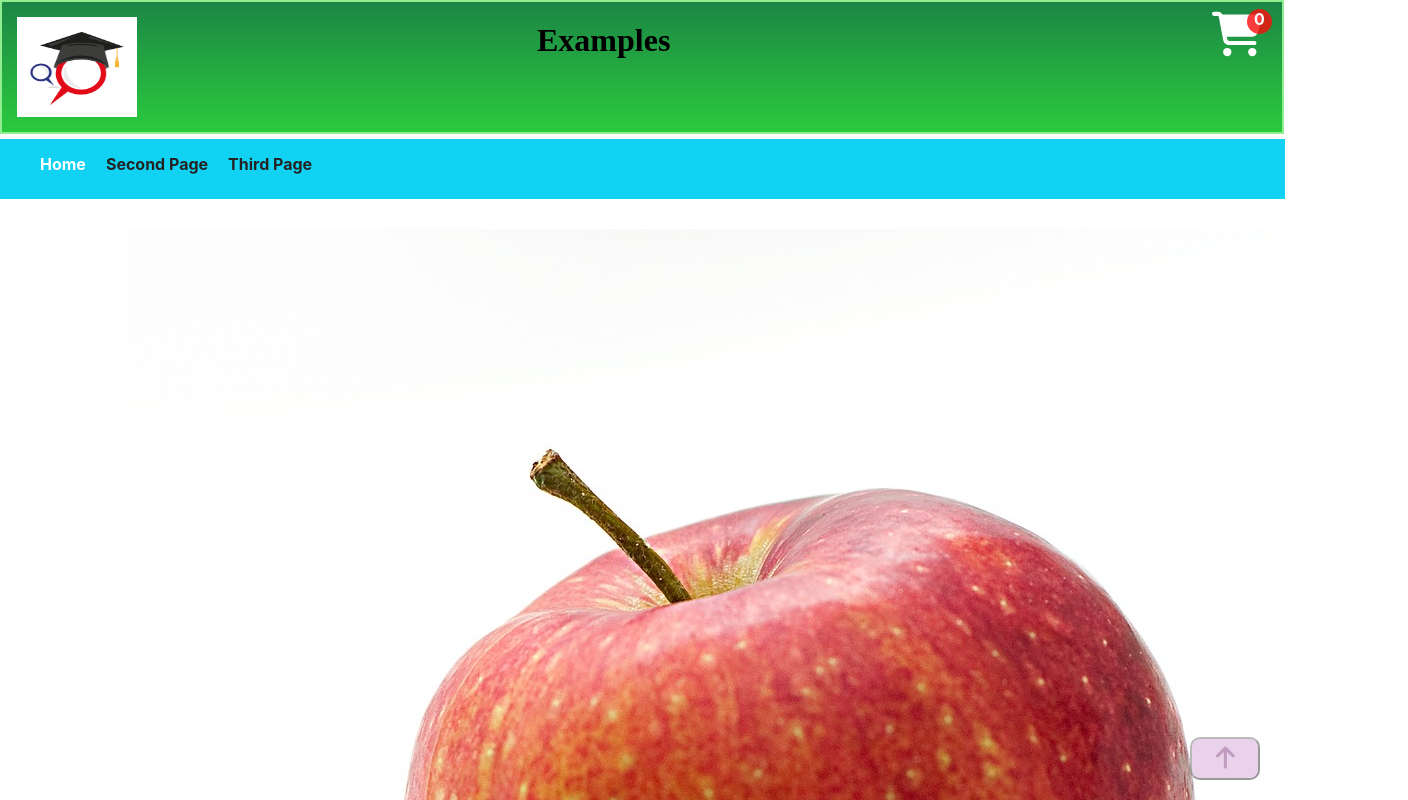
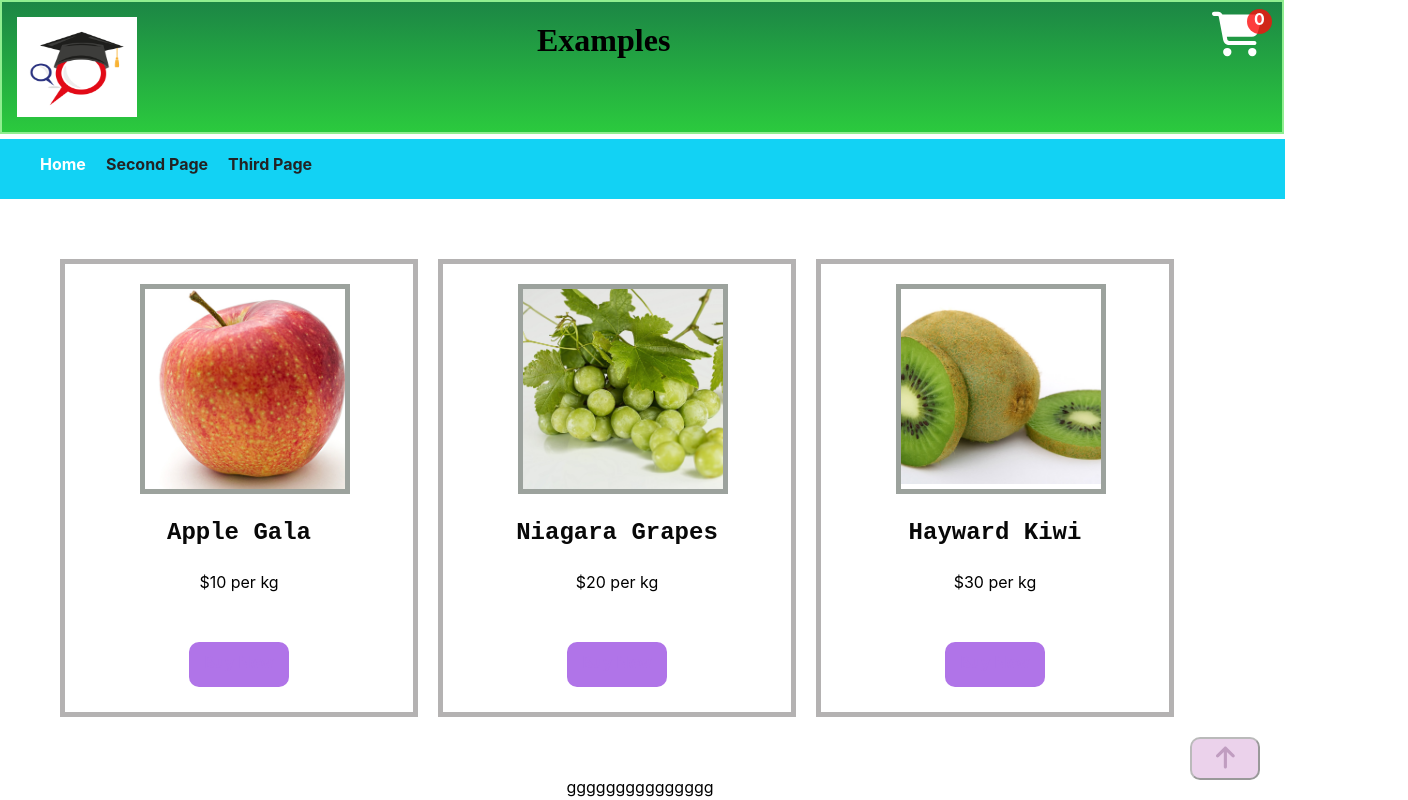
Before and after one commit to mvpetrusenko/react-pet-project, a React (Create React App) app: page / in a window 1280 px wide. Shown: the top 800 px of the page, 1408 px wide, since content can reach past the window. Built offline with nearby package versions, Linux system fonts and the light colour scheme.

Commit message:
array cards fixed view

```diff
--- a/src/components/AddToCartElement/AddToCartElement.css
+++ b/src/components/AddToCartElement/AddToCartElement.css
@@ -5,6 +5,7 @@
     padding: 10px 15px 15px 15px; /* background of element */
     color:rgb(176, 116, 232);
     text-decoration: none;
+    margin-top: 20px;
 
 }
 
@@ -12,6 +13,7 @@
 .addToCartElement a:visited {
     color: rgb(113, 21, 125);
     text-decoration: none;
+    margin-top: 20px;
 }
 
 
--- a/src/components/AddToCartElement/AddToCartElement.js
+++ b/src/components/AddToCartElement/AddToCartElement.js
@@ -11,7 +11,7 @@ function AddToCartElement() {
 
    const handleAddToCart = () => {
     setButtonText('Added to Cart');
-    handleChangeCounterNumber();
+    // handleChangeCounterNumber();
   }
 
 
--- a/src/components/Card/Card.css
+++ b/src/components/Card/Card.css
@@ -0,0 +1,67 @@
+.cards { /* this div is under product-items */
+    display: flex;
+    flex-wrap: wrap;
+    flex-direction: row; /* not this it will be all in one line */
+    align-items: center;
+    margin: 30px;
+    /* justify-content: space-between; */
+    gap: 20px;
+    width: 100%;
+}
+
+
+.cardContainer {
+    width: 30%; /* !!! images in a row */
+    display: flex;
+    flex-direction: column;
+    border: 5px solid rgb(180, 178, 178);
+    padding-top: 20px;
+    padding-bottom: 40px;
+}
+
+
+.cardImageBlock { /* image in div to inline text with different image height */
+    border: 5px solid rgb(156, 162, 157);
+    width: 200px;
+    height: 200px;
+    margin-bottom: 15px;
+    margin-left: 75px;
+    overflow: hidden;
+    /* display, align-items, justify-content - to put image from the top to the center of image block) */
+    display: flex;
+    align-items: center;
+    justify-content: center;
+  }
+
+
+
+.cardImage {
+    width: 300px;
+}
+
+
+.cardTextBlock {
+    display: flex;
+    flex-direction: column;
+    align-items: center;
+
+  }
+
+
+
+  .cardTitle {
+    margin: 10px 10px 10px 10px;
+    font-family: 'Courier New', Courier, monospace;
+    font-weight: 600;
+    font-size: 24px;
+    color: #080808;
+    text-align: center;
+
+  }
+
+
+
+
+  .cardPrice {
+    margin-bottom: 60px;
+  }
--- a/src/components/Card/Card.js
+++ b/src/components/Card/Card.js
@@ -34,11 +34,15 @@ MainPage is parent component
 
 if styles is DevTools are not visible = css file has not been imported
 
+
+!!! not seen css styles in DevTools - classname in css file is written incorrectly
+
 */
 
 
 import React from "react";
-import '../Card/Card.css'
+import '../Card/Card.css';
+import AddToCartElement from '../AddToCartElement/AddToCartElement';
 
 
 
@@ -48,12 +52,19 @@ function Card(props) {
 
 
     return (
-    <div>
+    <div className="cards">
         {props.details.map((value) => (
         <div className="cardContainer" key={value.id}>
-            <img className="cardImage" src={value.image} alt="Card Image"></img>
-            <span className="cardTitle">{value.title}</span>
-            <p className="cardPrice">{value.price}</p>
+            <div className="cardImageBlock">
+                <img className="cardImage" src={value.image} alt="Card Image"></img>
+            </div>
+            <div className='cardTextBlock'>
+                <span className="cardTitle">{value.title}</span>
+                <p className="cardPrice">{value.price}</p>
+
+                {<AddToCartElement />}
+            </div>
+
         </div>
         ))}
     </div>
--- a/src/components/Card/CardData.js
+++ b/src/components/Card/CardData.js
@@ -1,6 +1,7 @@
 import apple from '../../assets/images/apple.jpg';
 import grapes from '../../assets/images/grapes.jpg';
 import kiwi from '../../assets/images/kiwi.jpg';
+import '../Card/Card.css'
 
 
 
@@ -9,19 +10,19 @@ const CardData = [
         id: "1",
         image: apple,
         title: "Apple Gala",
-        price: 100,
+        price: "$10 per kg",
     },
     {
         image: grapes,
         id: "2",
         title: "Niagara Grapes",
-        price: 200,
+        price: "$20 per kg",
     },
     {
         image: kiwi,
         id: "3",
         title: "Hayward Kiwi",
-        price: 300,
+        price: "$30 per kg",
 
     }
 
--- a/src/components/MainPage/MainPage.css
+++ b/src/components/MainPage/MainPage.css
@@ -2,55 +2,15 @@
     margin: 0;
 }
 
-/* .product-items { - without array props
+.product-items { /* - without array props */
     display: flex;
     flex-wrap: wrap;
-    flex-direction: row; // not this it will be all in one line
-    align-items: center;
-    margin: 30px;
-    justify-content: space-between;
-    /* gap: 20px;
-  }  */
-
-
-
-
-
-
-  .product-items {
-    display: flex;
-    flex-direction: row;
+    flex-direction: row; /* not this it will be all in one line */
     align-items: center;
     margin: 30px;
     justify-content: space-between;
     gap: 20px;
-
-    width: 25%;
-    text-align: center;
-    margin-left: 10%;
   }
-
-
-
-  .product-items > .card {
-    width: 200px;
-
-  }
-
-
-
-
-
-
-
-
-
-
-
-
-
-
-
 
 
 
@@ -64,7 +24,7 @@
 
 
 
-  .imageBlock { /* image in dive to inline text with different image height */
+  .imageBlock { /* image in div to inline text with different image height */
     position: relative;
     border: 5px solid rgb(156, 162, 157);
     width: 200px;
--- a/src/components/MainPage/MainPage.js
+++ b/src/components/MainPage/MainPage.js
@@ -11,6 +11,7 @@ import AddToCartElement from '../AddToCartElement/AddToCartElement';
 import ScrollToTopButton from '../ScrollToTopButton/ScrollToTopButton';
 import Card from '../Card/Card';
 import CardData from '../Card/CardData';
+import '../Card/Card.css'
 
 
 
```
